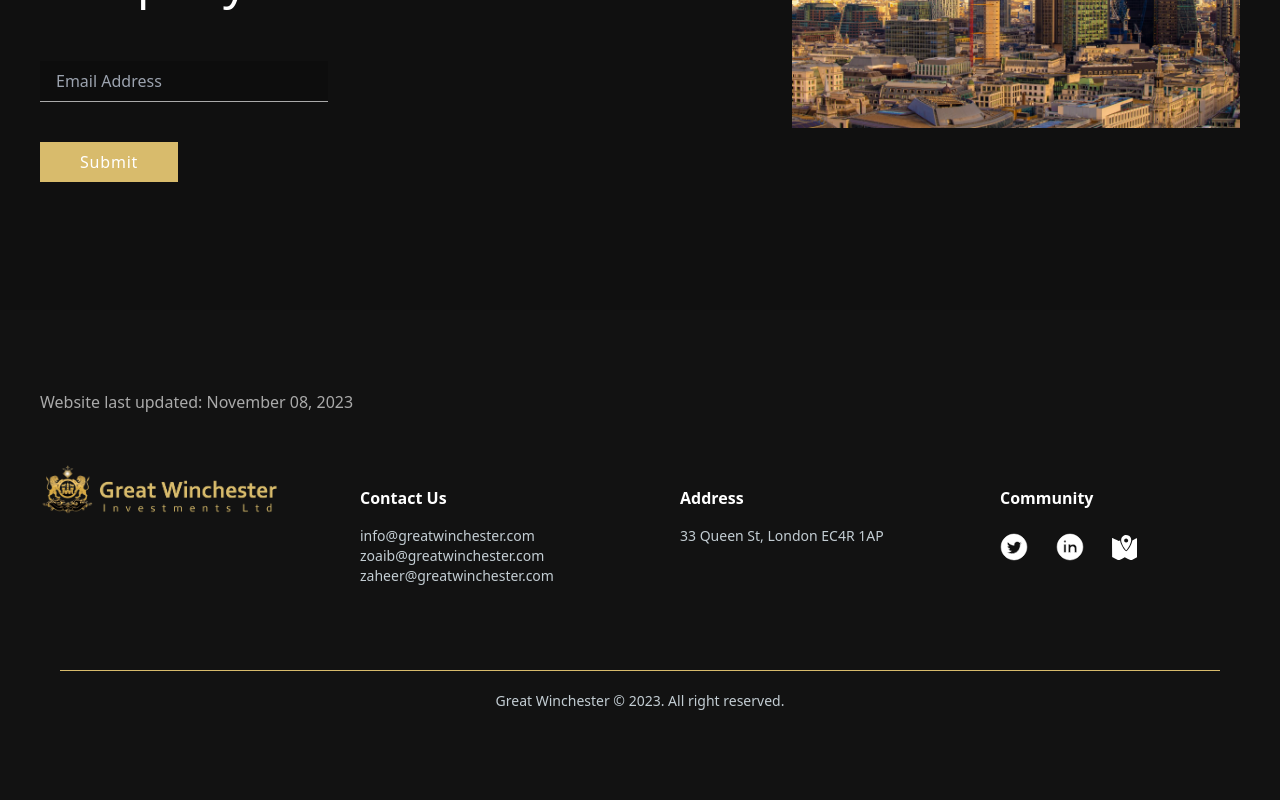
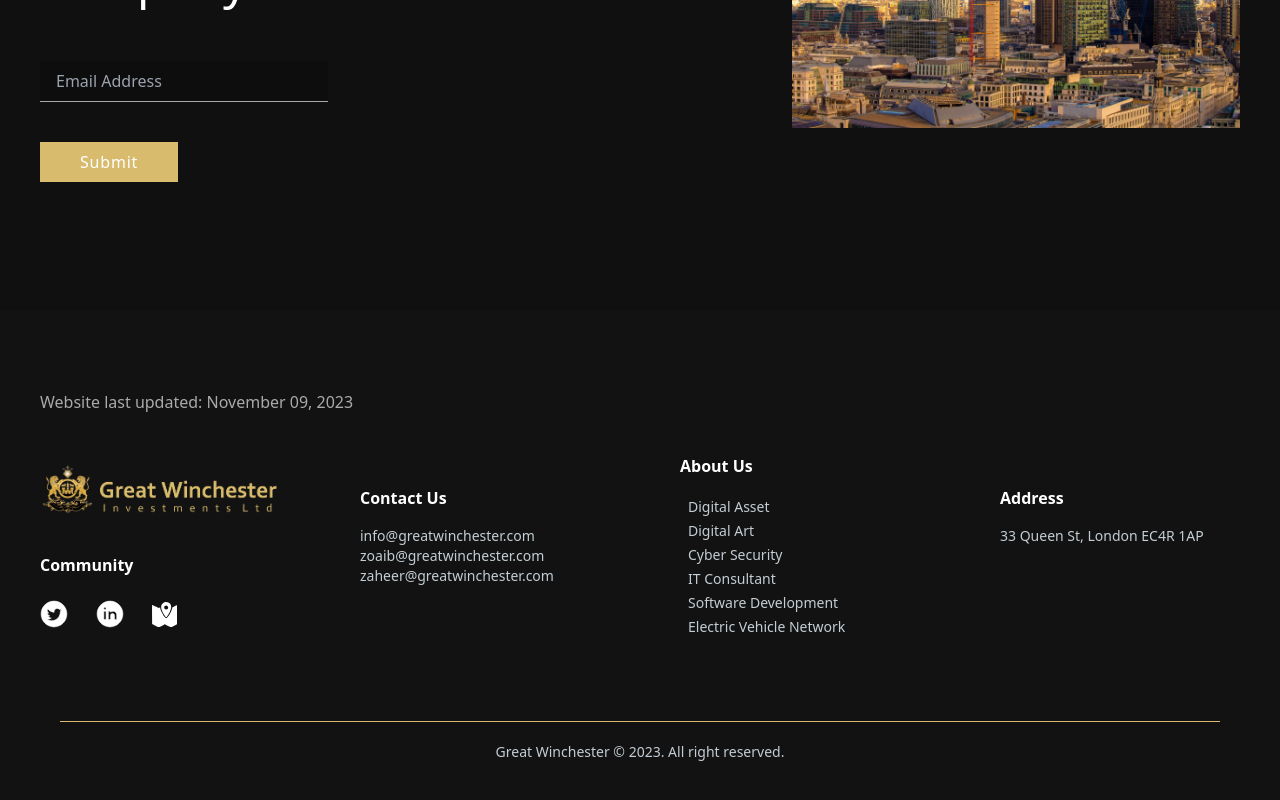
Before and after one commit to blackhorsese/Great-Winchester-2.0, a React (Create React App) app: page / in a window 1280 px wide. Shown: the part 6121-6921 px from the top of the page. Before the commit the page ends 6872 px from the top, so only its background shows below. Built offline with nearby package versions, Linux system fonts and the light colour scheme.

Commit message:
Update Footer.jsx

```diff
--- a/src/Pages/Home/Footer.jsx
+++ b/src/Pages/Home/Footer.jsx
@@ -5,33 +5,14 @@ const Footer = () => {
         <div className='mt-10'>
             <div className='max-w-screen-xl mx-auto justify-center md:py-10 md:px-10 pb-10 px-5'>
                 <h1 className='text-[#aaa] md:text-base text-sm justify-center pb-5'>
-                    Website last updated: November 08, 2023
+                    Website last updated: November 09, 2023
                 </h1>
                 <div className='md:grid md:grid-cols-4 md:gap-x-20 md:max-w-7xl mx-auto justify-center py-5 text-white'>
                     <div className="py-2 md:px-0">
                         <a href="/">
-                            <img src='./color-logo.png' className='md:w-64 w-52' alt='favicon.png'/>
+                            <img src='./color-logo.png' className='md:w-72 w-52' alt='favicon.png'/>
                         </a>
-                    </div>
-                    <div className='md:pt-8 pt-10 md:py-16'>
-                        <h1 className='text-white text-base justify-center font-semibold'>
-                            Contact Us
-                        </h1>
-                        <p className='text-sm text-[#C3CDD3] md:pt-4 pt-2'>
-                            info@greatwinchester.com
-                            zoaib@greatwinchester.com
-                            zaheer@greatwinchester.com
-                        </p>
-                    </div>
-                    <div className='md:pt-8 pt-10 md:py-16'>
-                        <h1 className='text-white text-base justify-center font-semibold'>
-                            Address
-                        </h1>
-                        <p className='text-sm text-[#C3CDD3] md:pt-4 pt-2'>
-                            33 Queen St, London EC4R 1AP
-                        </p>
-                    </div>
-                    <div className='md:pt-8 pt-10 md:py-16'>
+                        <div className='md:pt-8 pt-10 md:py-16'>
                         <h1 className='text-white text-base justify-center font-semibold'>
                             Community
                         </h1>
@@ -84,7 +65,77 @@ const Footer = () => {
                                 </svg>
                             </a>
                         </div>
-
+                    </div>
+                    </div>
+                    <div className='md:pt-8 pt-10 md:py-16'>
+                        <h1 className='text-white text-base justify-center font-semibold'>
+                            Contact Us
+                        </h1>
+                        <p className='text-sm text-[#C3CDD3] md:pt-4 pt-2'>
+                            info@greatwinchester.com
+                            zoaib@greatwinchester.com
+                            zaheer@greatwinchester.com
+                        </p>
+                    </div>
+                    <div className='md:pt-0 pt-10'>
+                        <h1 className='text-white text-base justify-center font-semibold'>
+                            About Us
+                        </h1>
+                        <div className='pt-4'>
+                            <div>
+                                <a
+                                    className='text-sm text-[#C3CDD3] md:pt-4 pt-2 pl-2 hover:text-[#d8bb6c] hover:font-semibold duration-150'
+                                    href="/digital-asset"
+                                >
+                                    Digital Asset
+                                </a>
+                            </div>
+                            <div>
+                                <a className='text-sm text-[#C3CDD3] md:pt-4 pt-2 pl-2 hover:text-[#d8bb6c] hover:font-semibold duration-150'
+                                    href="/digital-art"
+                                >
+                                    Digital Art
+                                </a>
+                            </div>
+                            <div>
+                                <a
+                                    className='text-sm text-[#C3CDD3] md:pt-4 pt-2 pl-2 hover:text-[#d8bb6c] hover:font-semibold duration-150'
+                                    href="/cybersecurity"
+                                >   Cyber Security
+                                </a>
+                            </div>
+                            <div>
+                                <a
+                                    className='text-sm text-[#C3CDD3] md:pt-4 pt-2 pl-2 hover:text-[#d8bb6c] hover:font-semibold duration-150'
+                                    href="/IT-consultant"
+                                >   IT Consultant
+                                </a>
+                            </div>
+                            <div>
+                                <a
+                                    className='text-sm text-[#C3CDD3] md:pt-4 pt-2 pl-2 hover:text-[#d8bb6c] hover:font-semibold duration-150'
+                                    href="/software-development"
+                                >
+                                    Software Development
+                                </a>
+                            </div>
+                            <div>
+                                <a
+                                    className='text-sm text-[#C3CDD3] md:pt-4 pt-2 pl-2 hover:text-[#d8bb6c] hover:font-semibold duration-150'
+                                    href="/ev-network"
+                                >
+                                    Electric Vehicle Network
+                                </a>
+                            </div>
+                        </div>
+                    </div>
+                    <div className='md:pt-8 pt-10 md:py-16'>
+                        <h1 className='text-white text-base justify-center font-semibold'>
+                            Address
+                        </h1>
+                        <p className='text-sm text-[#C3CDD3] md:pt-4 pt-2'>
+                            33 Queen St, London EC4R 1AP
+                        </p>
                     </div>
                 </div>
                 <div className='justify-center mx-auto md:text-center px-5'>
```
